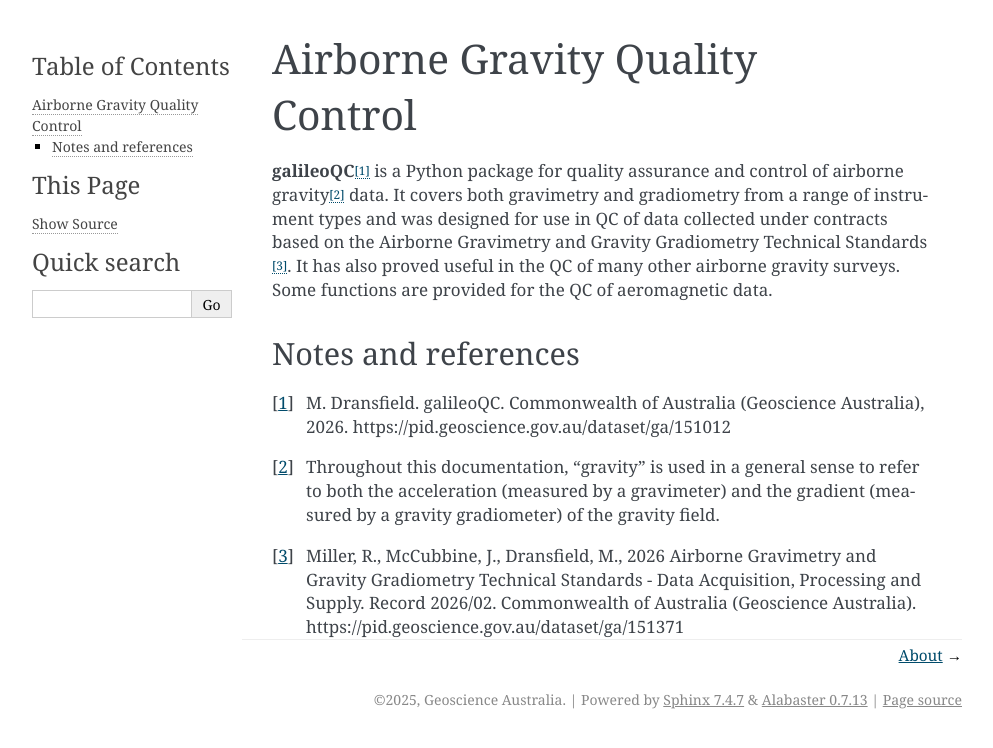
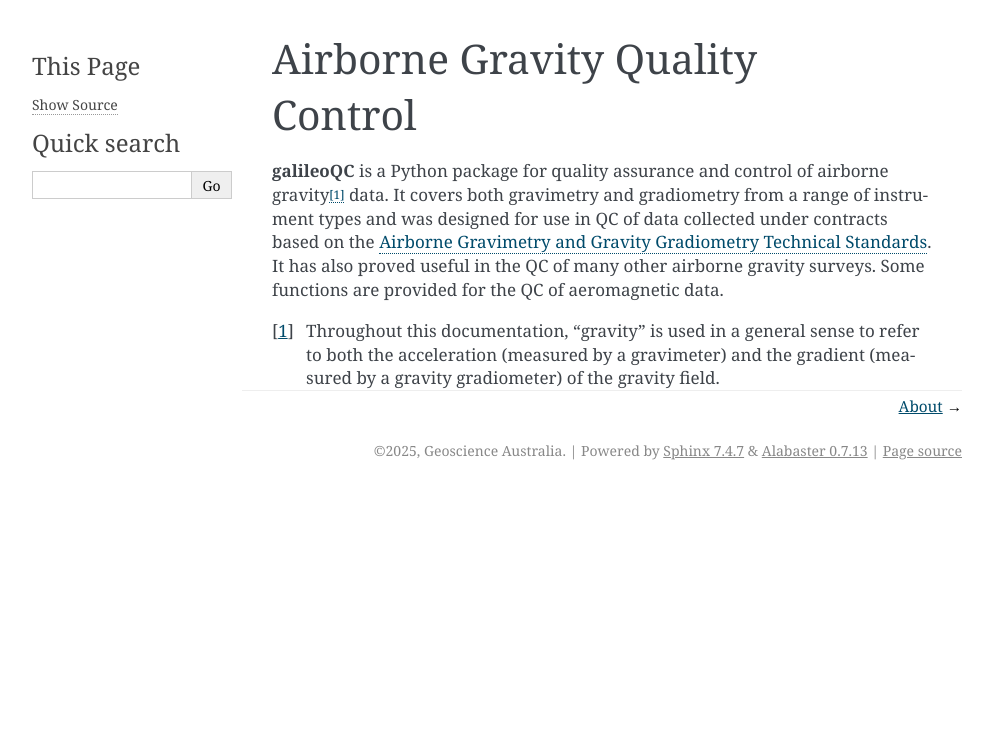
Before and after one commit to GeoscienceAustralia/galileoQC, a Sphinx documentation site: the page built from docs/source/index.md, in a window 1280 px wide. Shown: the top 748 px of the page, without its empty margins (148-1141 px from the left). Built offline with Sphinx 7.4.7, drawn with Linux system fonts in a browser that asks for light colours; pages that are not in the unit, such as notebooks, are missing from menus.

Commit message:
tidy up refs to Deed

```diff
--- a/docs/source/index.md
+++ b/docs/source/index.md
@@ -20,8 +20,4 @@ modules.md
 - {ref}`modindex`
 - {ref}`search` -->
 
-## Notes and references
-
-[^PrimeRef]: M. Dransfield. galileoQC. Commonwealth of Australia (Geoscience Australia), 2026. https://pid.geoscience.gov.au/dataset/ga/151012
 [^GravNote]: Throughout this documentation, "gravity" is used in a general sense to refer to both the acceleration (measured by a gravimeter) and the gradient (measured by a gravity gradiometer) of the gravity field.
-[^GravDeed]: Miller, R., McCubbine, J., Dransfield, M., 2026 Airborne Gravimetry and Gravity Gradiometry Technical Standards - Data Acquisition, Processing and Supply. Record 2026/02. Commonwealth of Australia (Geoscience Australia). https://pid.geoscience.gov.au/dataset/ga/151371
```
Also changed, not shown: other parts of docs/source/index.md (+1 -1 lines), docs/source/about.md (+3 -0 lines), 1 other file.
